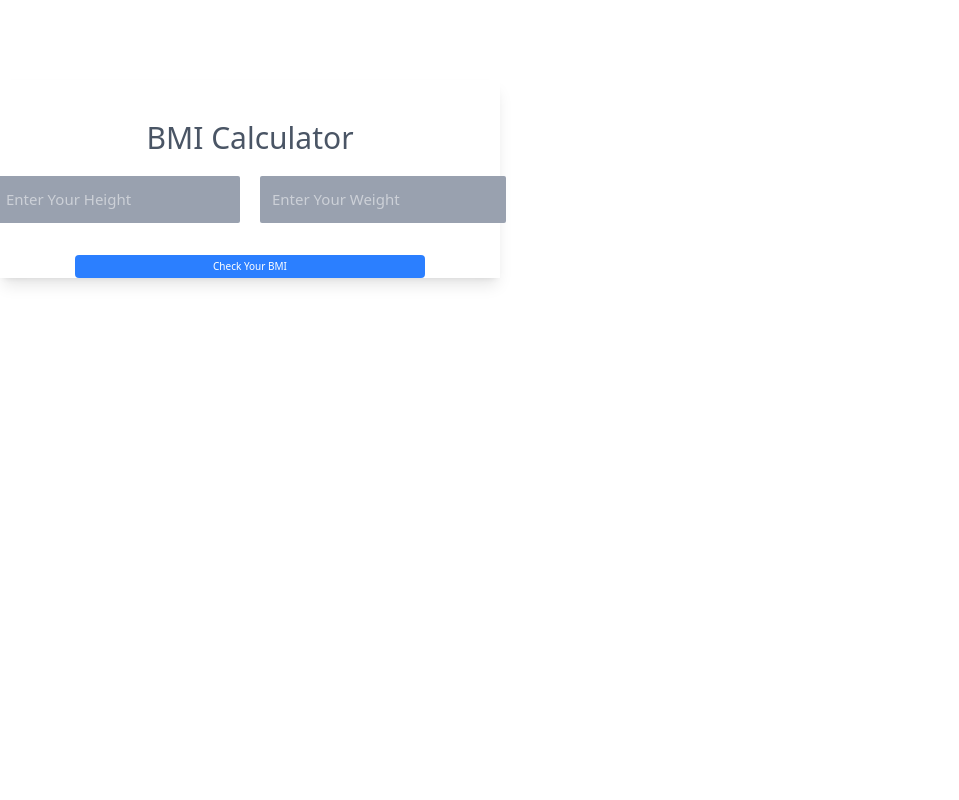
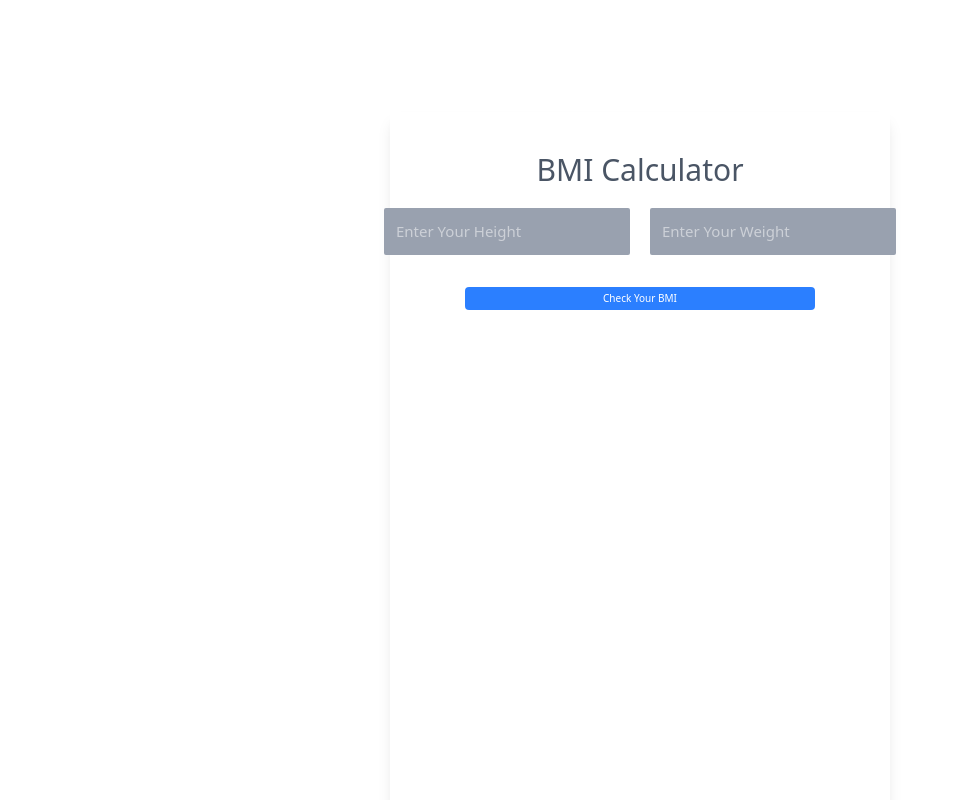
Before and after one commit to SaiMallikharjun98/Bmi_Calculator, a React (Vite) app: page / in a window 1280 px wide. Shown: the top 800 px of the page, without its empty margins (0-959 px from the left). Built offline with nearby package versions, Linux system fonts and the light colour scheme.

Commit message:
tailwind Css updated

```diff
--- a/src/components/Calculator.jsx
+++ b/src/components/Calculator.jsx
@@ -12,7 +12,7 @@ const Calculator = () => {
   };
   return (
     <>
-      <div className="w-[500px]  outline-none shadow-lg text-center mt-20">
+      <div className="w-[500px] h-screen outline-none shadow-lg text-center my-28 mx-auto">
         <div className="font-bold text-4xl text-gray-600  mt-8">
           {bmiValue}
         </div>
```
